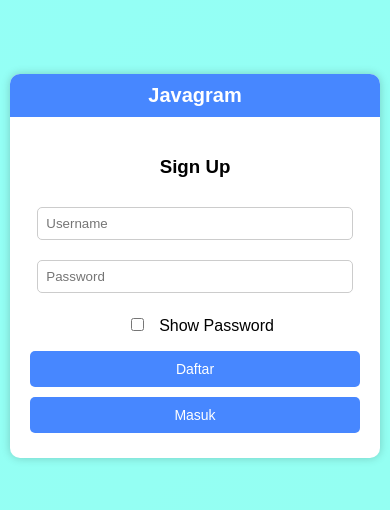
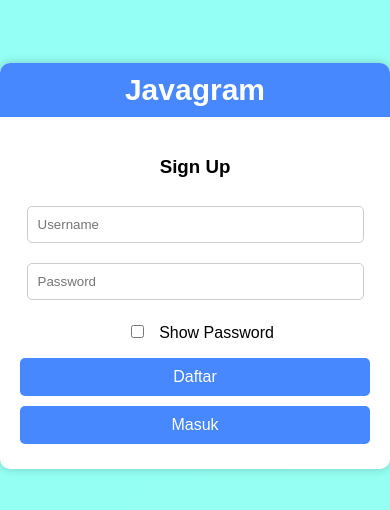
Before and after one commit to Lnnaaa/lnnaaa.github.io, a plain HTML site: page index.html in a window 390 px wide. Shown: the part 156-666 px from the top of the page. Drawn offline with Linux system fonts and the light colour scheme.

Commit message:
Initial Commit

```diff
--- a/style.css
+++ b/style.css
@@ -2,21 +2,30 @@
 body {
     font-family: Arial, sans-serif;
     background: linear-gradient(-45deg, #94c6ff, #94fff1, #94fff6, #94ffa1, #baff94);
-    background-size: 400% 400%;
-    animation: gradientAnimation 10s ease infinite;
+    background-size: 400% 400%; /* Ukuran background lebih besar untuk efek animasi */
+    animation: gradientAnimation 10s ease infinite; /* Animasi berjalan 10 detik, terus berulang */
     margin: 0;
     padding: 0;
     display: flex;
     justify-content: center;
     align-items: center;
     height: 100vh;
-    overflow: hidden; /* Menambahkan ini agar tidak ada scroll bar */
 }
 
-#invalid, #terdaftar {
+#invalid {
+    /* top: 55%; */
     color: red;
     font-size: small;
     margin: -7.5px;
+    /* right: 49.25%; */
+}
+
+#terdaftar {
+    /* top: 55%; */
+    color: red;
+    font-size: small;
+    margin: -7.5px;
+    /* right: 51%; */
 }
 
 #h3-success {
@@ -33,8 +42,8 @@ body {
     width: 100%;
     height: 100%;
     background: linear-gradient(-45deg, #94c6ff, #94fff1, #94fff6, #94ffa1, #baff94);
-    background-size: 400% 400%;
-    animation: gradientAnimation 10s ease infinite;
+    background-size: 400% 400%; /* Ukuran background lebih besar untuk efek animasi */
+    animation: gradientAnimation 10s ease infinite; /* Animasi berjalan 10 detik, terus berulang */
     display: none;
     flex-direction: column;
     justify-content: center;
@@ -48,6 +57,8 @@ body {
     height: 100px;
     overflow: hidden;
     text-align: center;
+    /* animation: fadeIn 1s ease-out;
+    animation-delay: 2s; */
 }
 
 .container {
@@ -57,6 +68,8 @@ body {
     box-shadow: 0 0 10px rgba(0, 0, 0, 0.2);
     overflow: hidden;
     text-align: center;
+    /* animation: fadeIn 1s ease-out;
+    animation-delay: 2s; */
 }
 
 .header {
@@ -95,6 +108,7 @@ button {
     border-radius: 5px;
 }
 
+/* Loading Screen */
 #loading-screen {
     position: fixed;
     top: 0;
@@ -109,15 +123,17 @@ button {
     z-index: 1000;
 }
 
+/* Loader Animation (Bulat Berputar) */
 .loader {
     border: 8px solid white;
-    border-top: 8px solid #94c6ff;
+    border-top: 8px solid #94c6ff; /* Warna biru */
     border-radius: 50%;
     width: 50px;
     height: 50px;
     animation: spin 1s linear infinite;
 }
 
+/* Teks Loading */
 #loading-screen p {
     margin-top: 10px;
     font-size: 16px;
@@ -141,69 +157,34 @@ button:hover {
 }
 
 /* Animasi */
+
+/* Animasi Gradient Background */
 @keyframes gradientAnimation {
-    0% { background-position: 0% 50%; }
-    50% { background-position: 100% 50%; }
-    100% { background-position: 0% 50%; }
+    0% {
+        background-position: 0% 50%;
+    }
+    50% {
+        background-position: 100% 50%;
+    }
+    100% {
+        background-position: 0% 50%;
+    }
 }
 
+/* Animasi Berputar */
 @keyframes spin {
     0% { transform: rotate(0deg); }
     100% { transform: rotate(360deg); }
 }
 
+/* Animasi Fade-in untuk Container */
 @keyframes fadeIn {
     0% {
-        opacity: 0;
-        transform: translateY(-20px);
+        opacity: 0; /* Elemen transparan */
+        transform: translateY(-20px); /* Bergerak dari atas ke bawah */
     }
     100% {
-        opacity: 1;
-        transform: translateY(0);
+        opacity: 1; /* Elemen terlihat sepenuhnya */
+        transform: translateY(0); /* Posisi normal */
     }
 }
-
-/* Media Queries untuk Responsivitas */
-@media screen and (max-width: 768px) {
-    .container {
-        width: 90%;
-        margin: 0 5%;
-    }
-
-    .header {
-        font-size: 24px;
-    }
-
-    input[type="text"], input[type="password"] {
-        width: 80%;
-        padding: 8px;
-    }
-
-    button {
-        font-size: 14px;
-    }
-}
-
-@media screen and (max-width: 480px) {
-    .container {
-        width: 95%;
-        margin: 0 2.5%;
-    }
-
-    .header {
-        font-size: 20px;
-    }
-
-    input[type="text"], input[type="password"] {
-        width: 90%;
-        padding: 8px;
-    }
-
-    button {
-        font-size: 14px;
-    }
-
-    #loading-screen p {
-        font-size: 14px;
-    }
-}
```
